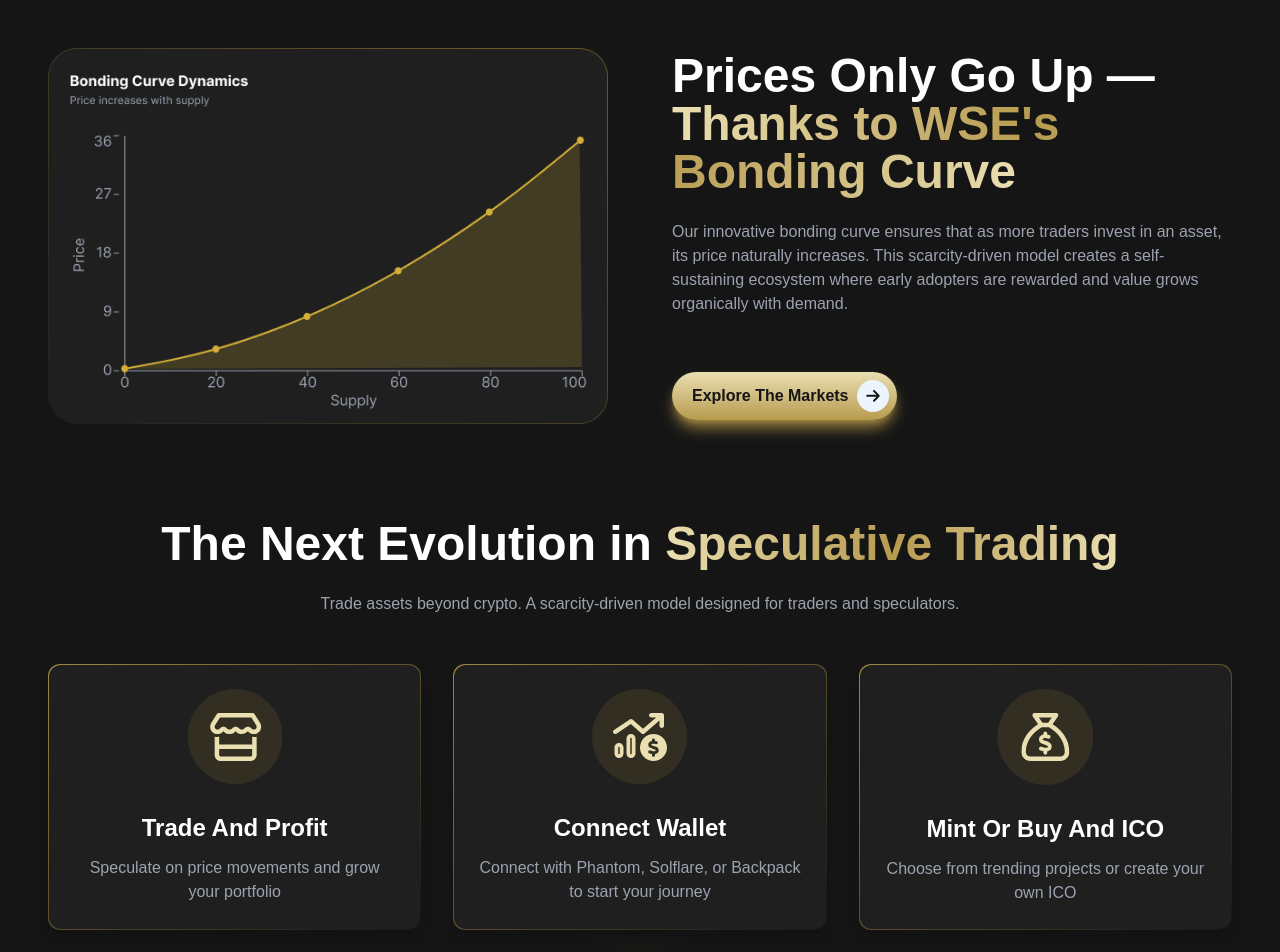
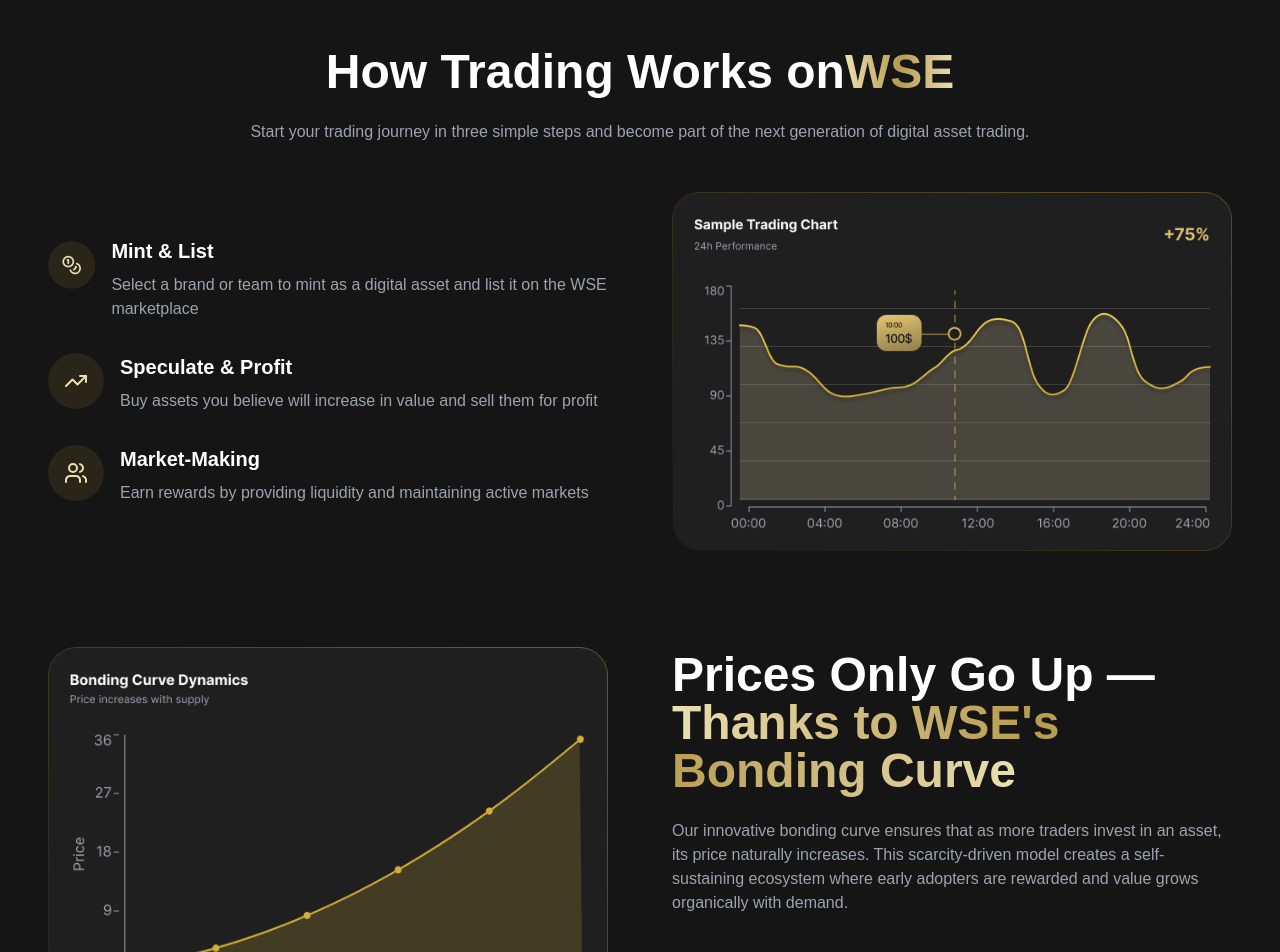
Before and after one commit to wallstreetmeetscrypto/StreetX, a Next.js app: page / in a window 1280 px wide. Shown: the top 952 px of the page. Built offline with nearby package versions, Linux system fonts and the light colour scheme.

Commit message:
add: WSE trading

```diff
--- a/src/app/page.tsx
+++ b/src/app/page.tsx
@@ -2,11 +2,13 @@
 import BondingCurve from "@/landing/BondingCurve";
 import Steps from "@/landing/Steps";
 import Trading from "@/landing/Trading";
+import WSETrading from "@/landing/WSETrading";
 import Image from "next/image";
 
 export default function Home() {
   return (
     <>
+      <WSETrading />
       <BondingCurve />
       <Trading />
       <Steps />
--- a/src/components/Icons/icons.tsx
+++ b/src/components/Icons/icons.tsx
@@ -154,4 +154,30 @@
       </defs>
     </svg>
   ),
+  TradingMint: ({ size = 56, ...props }: IconProps) => (
+    <svg width={size} height={size} viewBox={`0 0 ${size} ${size}`} fill="none" xmlns="http://www.w3.org/2000/svg">
+      <rect width={size} height={size} rx="28" fill="#D4AF37" fillOpacity="0.1" />
+      <path d="M24 30C27.3137 30 30 27.3137 30 24C30 20.6863 27.3137 18 24 18C20.6863 18 18 20.6863 18 24C18 27.3137 20.6863 30 24 30Z" stroke="#EADFB1" stroke-width="2" strokeLinecap="round" strokeLinejoin="round" />
+      <path d="M34.09 26.3701C35.0353 26.7225 35.8765 27.3076 36.5357 28.0713C37.195 28.835 37.6511 29.7526 37.8617 30.7392C38.0724 31.7258 38.0309 32.7496 37.741 33.716C37.4512 34.6823 36.9223 35.5599 36.2034 36.2677C35.4845 36.9755 34.5987 37.4906 33.628 37.7653C32.6572 38.0401 31.6329 38.0656 30.6497 37.8396C29.6665 37.6135 28.7561 37.1432 28.0028 36.4721C27.2495 35.801 26.6776 34.9508 26.34 34.0001" stroke="#EADFB1" stroke-width="2" strokeLinecap="round" strokeLinejoin="round" />
+      <path d="M23 22H24V26" stroke="#EADFB1" strokeWidth="2" strokeLinecap="round" strokeLinejoin="round" />
+      <path d="M32.71 29.8799L33.41 30.5899L30.59 33.4099" stroke="#EADFB1" strokeWidth="2" strokeLinecap="round" strokeLinejoin="round" />
+    </svg>
+  ),
+  TradingProfit: ({ size = 56, ...props }: IconProps) => (
+    <svg width={size} height={size} viewBox={`0 0 ${size} ${size}`} fill="none" xmlns="http://www.w3.org/2000/svg">
+      <rect width={size} height={size} rx="28" fill="#D4AF37" fillOpacity="0.1" />
+      <path d="M38 23L29.5 31.5L24.5 26.5L18 33" stroke="#EADFB1" stroke-width="2" strokeLinecap="round" strokeLinejoin="round" />
+      <path d="M32 23H38V29" stroke="#EADFB1" stroke-width="2" strokeLinecap="round" strokeLinejoin="round" />
+    </svg>
+  ),
+  TradingMarketMaking: ({ size = 56, ...props }: IconProps) => (
+    <svg width={size} height={size} viewBox={`0 0 ${size} ${size}`} fill="none" xmlns="http://www.w3.org/2000/svg">
+      <rect width={size} height={size} rx="28" fill="#D4AF37" fillOpacity="0.1" />
+      <path d="M32 37V35C32 33.9391 31.5786 32.9217 30.8284 32.1716C30.0783 31.4214 29.0609 31 28 31H22C20.9391 31 19.9217 31.4214 19.1716 32.1716C18.4214 32.9217 18 33.9391 18 35V37" stroke="#EADFB1" stroke-width="2" strokeLinecap="round" strokeLinejoin="round" />
+      <path d="M25 27C27.2091 27 29 25.2091 29 23C29 20.7909 27.2091 19 25 19C22.7909 19 21 20.7909 21 23C21 25.2091 22.7909 27 25 27Z" stroke="#EADFB1" stroke-width="2" strokeLinecap="round" strokeLinejoin="round" />
+      <path d="M38 36.9999V34.9999C37.9993 34.1136 37.7044 33.2527 37.1614 32.5522C36.6184 31.8517 35.8581 31.3515 35 31.1299" stroke="#EADFB1" stroke-width="2" strokeLinecap="round" strokeLinejoin="round" />
+      <path d="M32 19.1299C32.8604 19.3502 33.623 19.8506 34.1676 20.5522C34.7122 21.2538 35.0078 22.1167 35.0078 23.0049C35.0078 23.8931 34.7122 24.756 34.1676 25.4576C33.623 26.1592 32.8604 26.6596 32 26.8799" stroke="#EADFB1" stroke-width="2" strokeLinecap="round" strokeLinejoin="round" />
+    </svg>
+  ),
+
 }
--- a/src/landing/Trading.tsx
+++ b/src/landing/Trading.tsx
@@ -1,7 +1,7 @@
 "use client"
 import ActionButton from "@/components/Buttons/ActionButton";
 import { Icons } from "@/components/Icons/icons";
-import { markets, tradingSteps } from "@/static/data";
+import { markets, trades, tradingSteps } from "@/static/data";
 import { Custom } from "@/styles/custom";
 import * as motion from "motion/react-client"
 import Image from "next/image";
@@ -12,12 +12,12 @@
     <section className={`${Custom.section} flex flex-col items-center justify-center relative md:py-[100px]`}>
       <div className="text-center flex flex-col gap-6">
         <h3 className="font-bold text-3xl sm:text-4xl lg:text-5xl">The Next Evolution in <span className={Custom.goldgradient}>Speculative Trading</span></h3>
-        <p className="text-dark-50 text-sm md:text-base text-center">Trade assets beyond crypto. A scarcity-driven model designed for traders and speculators.</p>
+        <p className={`${Custom.desc}`}>Trade assets beyond crypto. A scarcity-driven model designed for traders and speculators.</p>
       </div>
 
       <div className="flex flex-col sm:flex-row gap-4 "></div>
       <div className="flex flex-col md:grid grid-cols-3 gap-8  mt-12 w-full">
-        {tradingSteps.map((item) => (
+        {trades.map((item) => (
           <TradingCard item={item} key={item.name} className=""/>
         ))}
       </div>
@@ -31,7 +31,6 @@
 }
 
 interface TradingCardProps {
-  id: number;
   name: string;
   desc: string;
   icon: any;
@@ -50,7 +49,7 @@
           <div className="flex items-center flex-col gap-3 w-full">
             <item.icon />
             <h4 className="mt-4 text-2xl font-semibold leading-8 text-center capitalize w-full">{item.name}</h4>
-            <p className="text-dark-50 text-sm sm:text-base">{item.desc}</p>
+            <p className={`${Custom.desc}`}>{item.desc}</p>
           </div>
         </div>
       </div>
@@ -83,7 +82,7 @@
           </div>
           <div className="flex items-start flex-col gap-3 w-full border-b border-dark-50 pb-6">
             <h4 className="mt-4 text-5xl sm:text-4xl lg:text-6xl font-semibold text-dark-50 leading-8 text-center sm:text-start capitalize">{item.name}</h4>
-            <p className="mt-2 sm:text-start text-dark-50 text-sm sm:text-base">{item.desc}</p>
+            <p className={`mt-2 sm:text-start ${Custom.desc}`}>{item.desc}</p>
           </div>
           <div className="flex flex-col gap-3">
             {item.details.map((detail: string, idx: number) => (
--- /dev/null
+++ b/src/landing/WSETrading.tsx
@@ -0,0 +1,42 @@
+"use client"
+import BackgroundImage from "@/components/BackgroundImage"
+import ActionButton from "@/components/Buttons/ActionButton"
+import { howtoTrading, tradingSteps } from "@/static/data"
+import { Custom } from "@/styles/custom"
+import * as motion from "motion/react-client"
+import Image from "next/image"
+
+
+const WSETrading = () => {
+
+  return (
+    <section className={`${Custom.section} flex flex-col items-center justify-center relative gap-12`}>
+      <div className="text-center flex flex-col gap-6">
+        <h3 className="font-bold text-3xl sm:text-4xl lg:text-5xl">How Trading Works on<span className="bg-gradient-to-r from-gold-100 via-gold-300 to-gold-100 bg-clip-text text-transparent">WSE</span></h3>
+        <p className={`${Custom.desc}`}>Start your trading journey in three simple steps and become part of the next generation of digital asset trading.</p>
+      </div>
+      <div className="grid grid-cols-1 md:grid-cols-2 gap-16">
+        <div className="flex flex-col justify-center items-start gap-8">
+          {howtoTrading.map((item) => (
+            <div className="flex gap-4">
+              <item.icon />
+              <div className="flex flex-col gap-2">
+                <h4 className="text-xl font-semibold text-white text-start">{item.name}</h4>
+                <p className={`${Custom.desc} text-start`}>{item.desc}</p>
+              </div>
+            </div>
+          ))}
+        </div>
+        <Image
+          src="/img/trading.png"
+          width={0}
+          height={0}
+          sizes="50vw"
+          style={{ width: '100%', height: 'auto' }} alt="bonding curve" className="w-full md:w-1/2" />
+      </div>
+    </section>
+  )
+}
+
+
+export default WSETrading
--- a/src/static/data.ts
+++ b/src/static/data.ts
@@ -24,19 +24,19 @@
     id: 1,
     name: "Trade and Profit",
     desc: "Speculate on price movements and grow your portfolio",
-    icon: Icons.Assets
+    icon: Icons.Trade
   },
   {
     id: 2,
     name: "Connect Wallet",
     desc: "Connect with Phantom, Solflare, or Backpack to start your journey",
-    icon: Icons.PriceUp
+    icon: Icons.Wallet
   },
   {
     id: 3,
     name: "Mint or buy and ICO",
     desc: "Choose from trending projects or create your own ICO",
-    icon: Icons.Reward
+    icon: Icons.Buy
   },
 ]
 
@@ -75,20 +75,38 @@
 
 const trades = [
   {
-    name: "Price Grows with Demand",
-    desc: "",
+    name: "Trade Unique Assets",
+    desc: "Access exclusive markets for people, brands, and teams",
     icon: Icons.Assets
   },
   {
-    name: "Price Grows with Demandd",
-    desc: "",
+    name: "Price Grows with Demand",
+    desc: "Benefit from our innovative bonding curve model",
     icon: Icons.PriceUp
   },
   {
-    name: "",
+    name: "Earn from Market Incentives",
     desc: "Receive rewards for providing market liquidity",
     icon: Icons.Reward
   },
+]
 
+
+const howtoTrading = [
+  {
+    icon:Icons.TradingMint,
+    name:"Mint & List",
+    desc:"Select a brand or team to mint as a digital asset and list it on the WSE marketplace"
+  },
+  {
+    icon:Icons.TradingProfit,
+    name:"Speculate & Profit",
+    desc:"Buy assets you believe will increase in value and sell them for profit"
+  },
+  {
+    icon:Icons.TradingMarketMaking,
+    name:"Market-Making",
+    desc:"Earn rewards by providing liquidity and maintaining active markets"
+  },
 ]
-export { socialLink, tradingSteps, markets }
+export { socialLink, tradingSteps, markets, trades, howtoTrading }
--- a/src/styles/custom.ts
+++ b/src/styles/custom.ts
@@ -1,7 +1,9 @@
 const Custom = {
   section:"relative max-w-[1440px] 3xl:max-w-[1700px] md:py-10 lg:p-12 py-5 px-12 flex flex-col justify-center bg-dark-300",
   goldgradient:"bg-gradient-to-r from-gold-100 via-gold-300 to-gold-100 bg-clip-text text-transparent",
-  button: ""
+  button: "",
+  desc:"text-dark-50 text-sm md:text-base text-center",
+
 }
 
 
```
